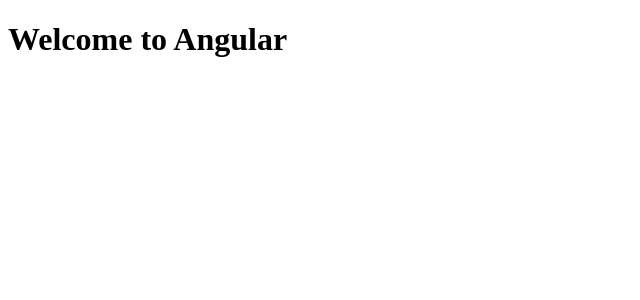
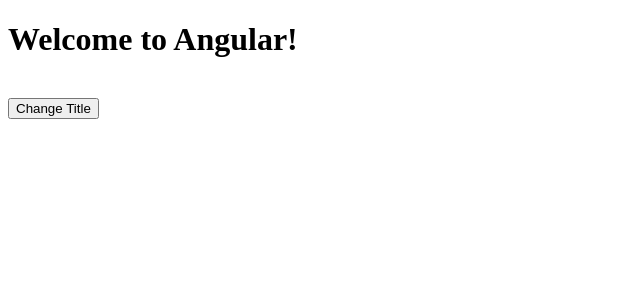
Before and after one commit to matheusoliveira21tec/angular-study-repository, an Angular app in the folder meu-primeiro-projeto/: page / in a window 1280 px wide. Shown: the top 300 px of the page, without its empty margins (0-640 px from the left). Built offline with nearby package versions, Linux system fonts and the light colour scheme.

Commit message:
aprendendo ciclos de vida, ngOnDestroy

```diff
--- a/meu-primeiro-projeto/src/app/app.component.ts
+++ b/meu-primeiro-projeto/src/app/app.component.ts
@@ -3,10 +3,13 @@ import { Component, OnInit } from '@angular/core';
 @Component({
   selector: 'app-root',
   template: `
-  <app-title title="Welcome to Angular"></app-title>
+  <app-title *ngIf="destruir"></app-title>
+  <br>
+  <button (click)="destruirComponente()">Change Title</button>
   <router-outlet></router-outlet>`
 })
 export class AppComponent implements OnInit {
+  public destruir:boolean = true;
   constructor() { }
   ngOnInit(): void {
     setTimeout(() => {
@@ -14,4 +17,8 @@ export class AppComponent implements OnInit {
     }, 5000);
 
   }
+  public destruirComponente(){
+    this.destruir = false;
+  }
+
 }
--- a/meu-primeiro-projeto/src/app/title/title.component.ts
+++ b/meu-primeiro-projeto/src/app/title/title.component.ts
@@ -1,13 +1,16 @@
-import { Component, OnInit, OnChanges, Input } from '@angular/core';
+import { Component, OnInit, OnChanges, Input, DoCheck, AfterContentInit, AfterContentChecked, AfterViewInit, AfterViewChecked, OnDestroy } from '@angular/core';
 
 @Component({
   selector: 'app-title',
   templateUrl: './title.component.html',
   styleUrls: ['./title.component.scss']
 })
-export class TitleComponent implements OnInit, OnChanges {
+export class TitleComponent implements OnInit, OnChanges, OnDestroy {
   @Input() public title: string = 'Welcome to Angular!';
   constructor() { }
+  ngOnDestroy(): void {
+    alert('destruido');
+  }
   ngOnInit(): void {
   }
   ngOnChanges(): void {
```
